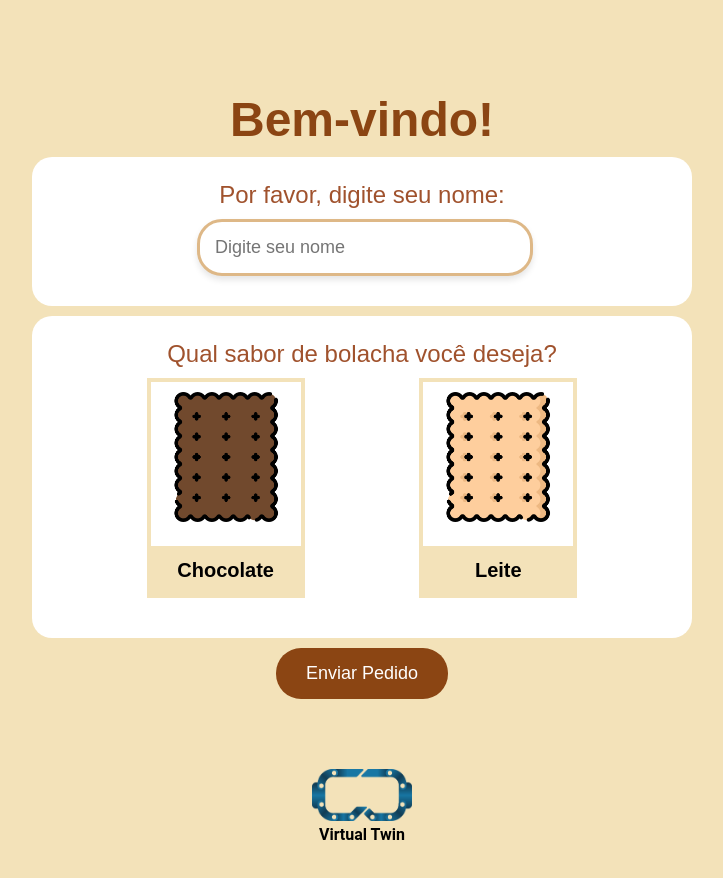
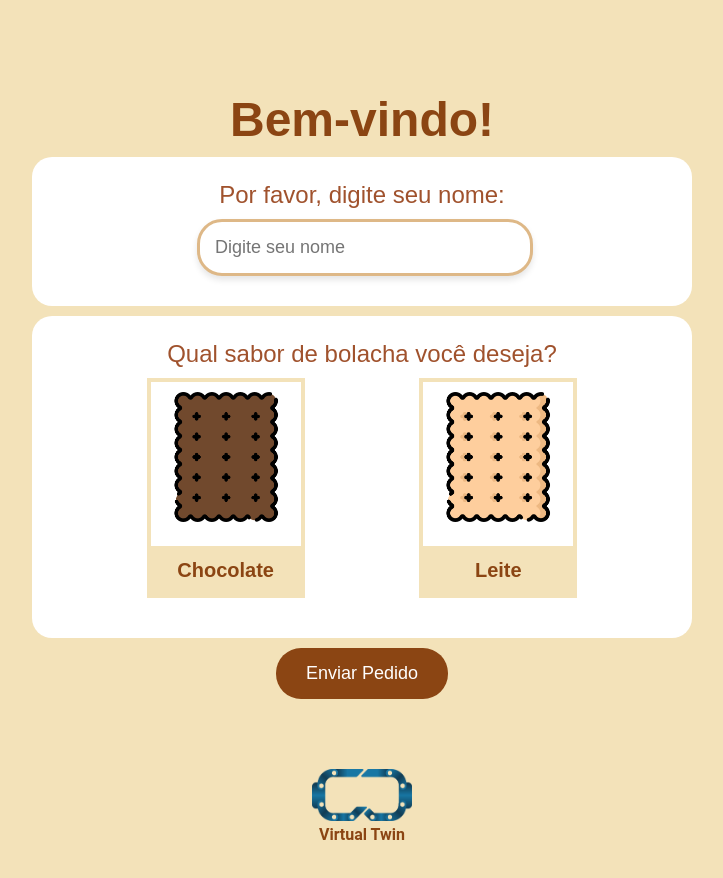
Before and after one commit to AhmadKmahfoud/TCC_DigitalTwin, a plain HTML site: page Pedidos/index.html in a window 1280 px wide. Shown: the whole page, without its empty margins (278-1001 px from the left). Drawn offline with nearby package versions, Linux system fonts and the light colour scheme.

Commit message:
Fix: Corrigindo cor dos textos para manter harmonia

```diff
--- a/Pedidos/index.html
+++ b/Pedidos/index.html
@@ -124,6 +124,7 @@
         }
         .cookie-button p {
             background-color: #f3e2b9;
+            color: #8B4513;
             margin-top: 19px;
             margin-bottom: 0;
             border: 4px solid #f3e2b9 ;
@@ -213,6 +214,7 @@
             font-family: Roboto, Arial;
             font-weight: bold;
             margin-top: 0px;
+            color: #8B4513;
         }
 
     </style>
```
